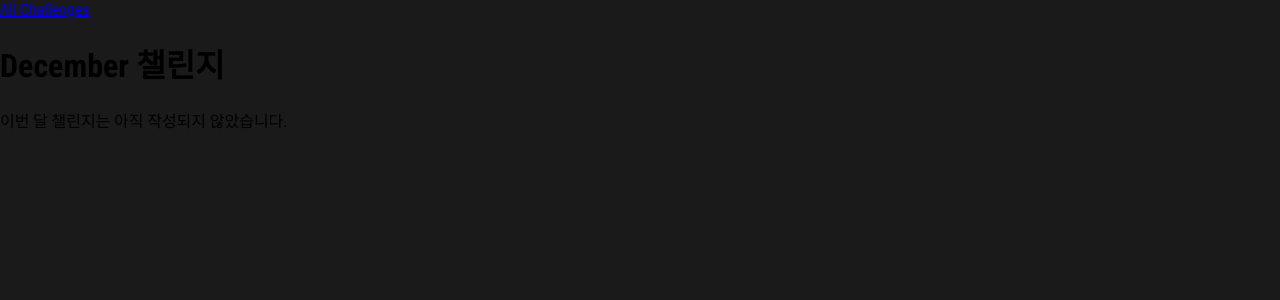
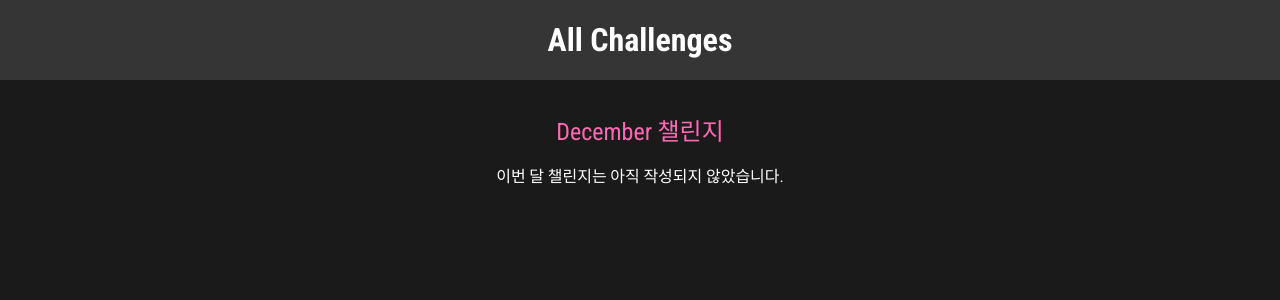
Before and after one commit to Sookyeong0505/second_django, a Django app: page /challenges/december in a window 1280 px wide. Shown: the top 300 px of the page. Run offline with Django 5.2, Linux system fonts and the light colour scheme.

Commit message:
CSS 추가

```diff
--- /dev/null
+++ b/challenges/static/challenges/challenge.css
@@ -0,0 +1,21 @@
+h1, h2 {
+    text-align: center;
+    color: white;
+}
+
+h1 {
+    font-size: 1.5rem;
+    margin: 2rem 0 1rem 0;
+    font-weight: normal;
+    color: hotpink;
+}
+
+h2 {
+    font-weight: bold;
+    font-size: 3rem;
+}
+
+.fallback {
+    text-align: center;
+    color: white;
+}
--- a/challenges/static/challenges/challenges.css
+++ /dev/null
@@ -1,3 +0,0 @@
-ul {
-    list-style: none;
-}
--- /dev/null
+++ b/challenges/static/challenges/includes/header.css
@@ -0,0 +1,25 @@
+header {
+    width: 100%;
+    height: 5rem;
+    background-color: #353535;
+}
+
+header nav {
+    width: 100%;
+    height: 100%;
+    display: flex;
+    justify-content: center;
+    align-items: center;
+}
+
+header nav a {
+    color: white;
+    font-size: 2rem;
+    font-weight: bold;
+    text-decoration: none;
+}
+
+header nav a:hover,
+header nav a:active {
+    color: #e841e8;
+}
--- a/challenges/templates/challenges/challenge.html
+++ b/challenges/templates/challenges/challenge.html
@@ -1,4 +1,10 @@
 {% extends "base.html" %}
+{% load static %}
+
+{% block css_files %}
+    <link rel="stylesheet" href="{% static "challenges/challenge.css" %}" >
+    <link rel="stylesheet" href="{% static "challenges/includes/header.css" %}" >
+{% endblock %}
 
 {% block page_title %}
     {{ month_name|title }} Challenge
@@ -11,6 +17,6 @@
     {% if text is not None %}
         <h2>{{ text }}</h2>
     {% else %}
-        <p>이번 달 챌린지는 아직 작성되지 않았습니다.</p>
+        <p class="fallback">이번 달 챌린지는 아직 작성되지 않았습니다.</p>
     {% endif %}
 {% endblock %}
--- a/challenges/templates/challenges/index.html
+++ b/challenges/templates/challenges/index.html
@@ -2,7 +2,8 @@
 {% load static %}
 
 {% block css_files %}
-    <link rel="stylesheet" href="{% static "challenges/challenges.css" %}" >
+    <link rel="stylesheet" href="{% static "challenges/index.css" %}" >
+    <link rel="stylesheet" href="{% static "challenges/includes/header.css" %}" >
 {% endblock %}
 
 {% block content %}
```
Also changed, not shown: challenges/static/challenges/index.css (added, +37 -0 lines).
